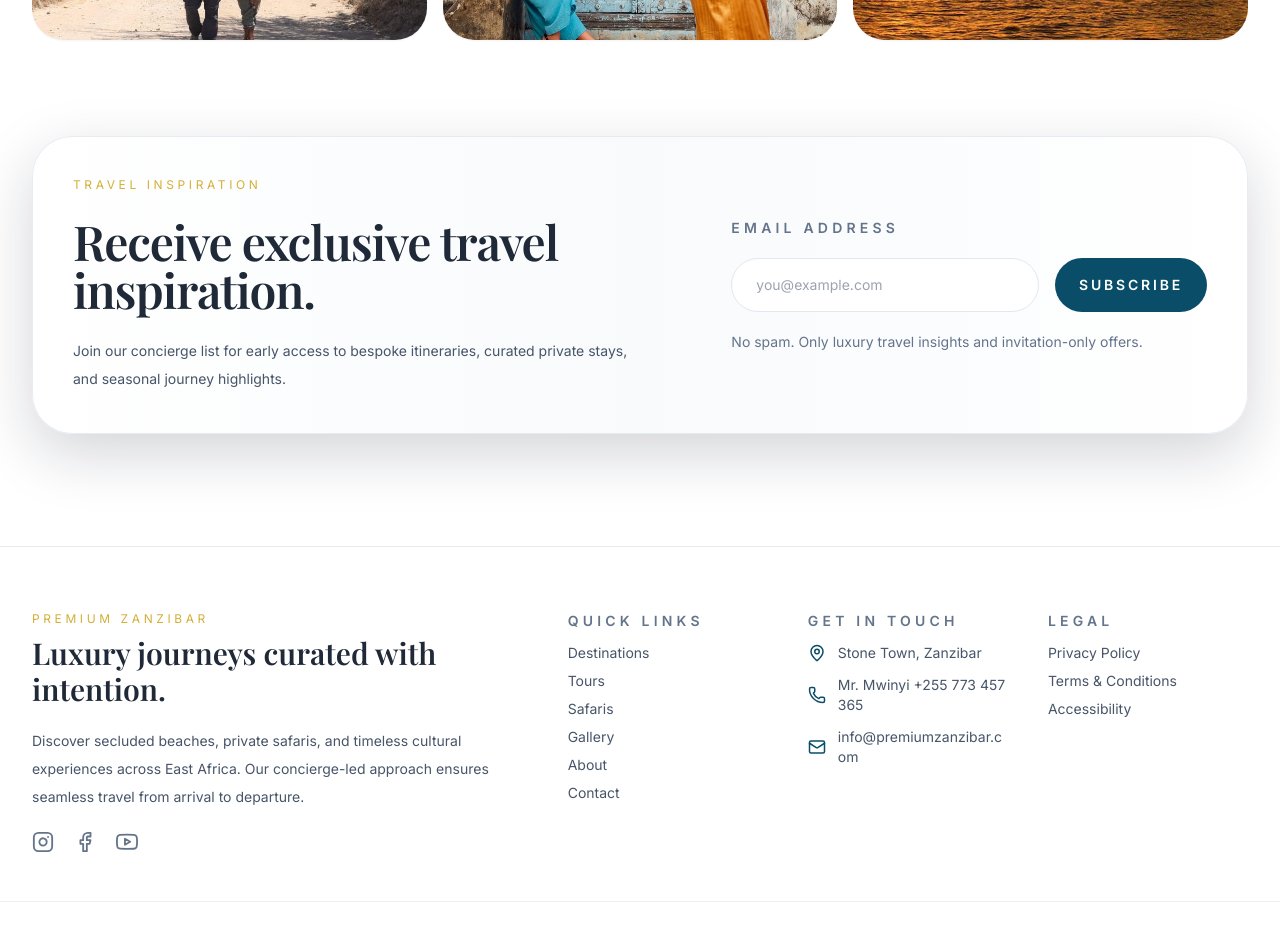
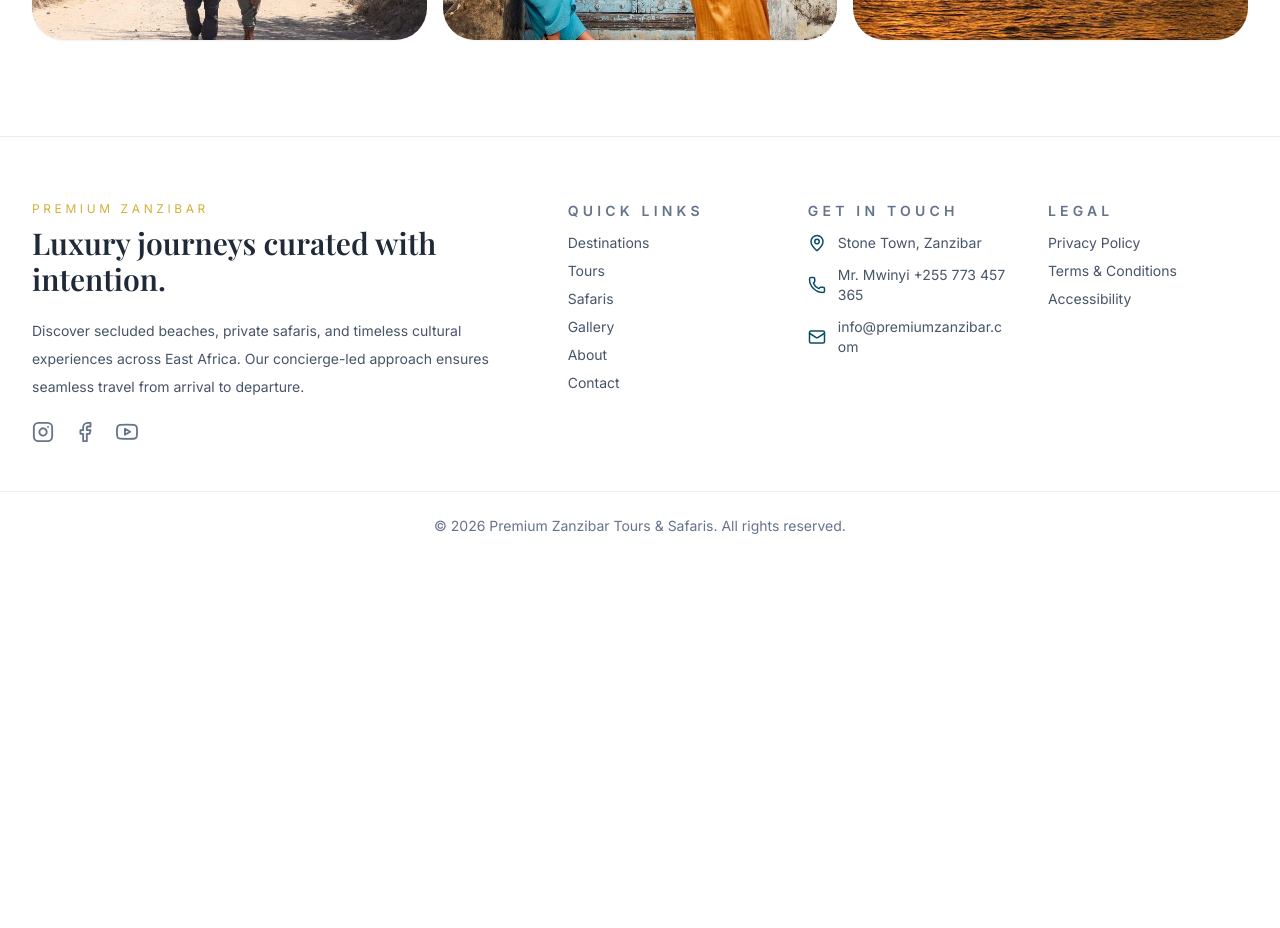
Before and after one commit to AbdulswamadJumanneHassan/Premium-Zanzibar-Tours---Safaris, a React (Vite) app: page / in a window 1280 px wide. Shown: the part 5080-6008 px from the top of the page. After the commit the page ends 5704 px from the top, so only its background shows below. Built offline with nearby package versions, Linux system fonts and the light colour scheme.

Commit message:
refactor: remove Newsletter component from Home page

```diff
--- a/src/pages/Home.jsx
+++ b/src/pages/Home.jsx
@@ -5,7 +5,6 @@ import FeaturedSafaris from '../components/safaris/FeaturedSafaris.jsx';
 import Destinations from '../components/destinations/Destinations.jsx';
 import Testimonials from '../components/testimonials/Testimonials.jsx';
 import Gallery from '../components/gallery/Gallery.jsx';
-import Newsletter from '../components/newsletter/Newsletter.jsx';
 
 export default function Home() {
   return (
@@ -26,7 +25,6 @@ export default function Home() {
         <Destinations />
         <Testimonials />
         <Gallery />
-        <Newsletter />
       </section>
     </main>
   );
```
